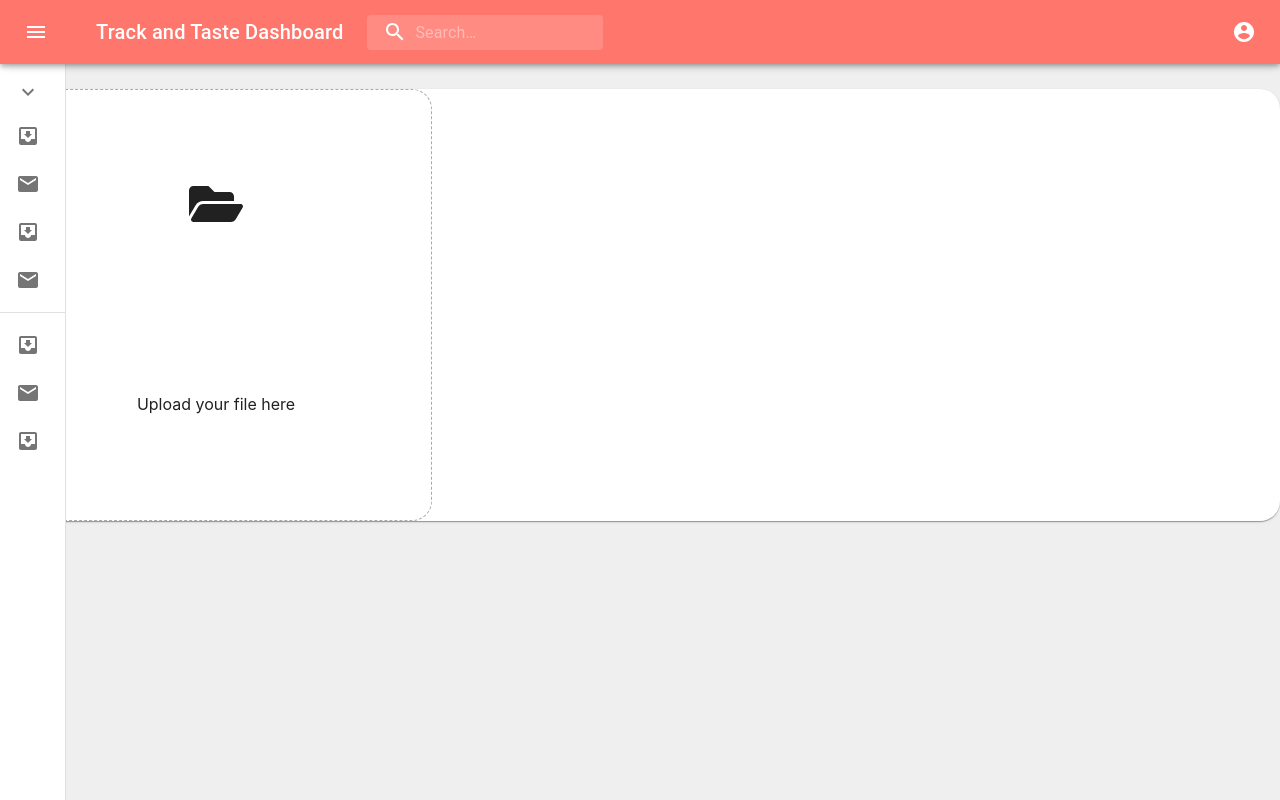
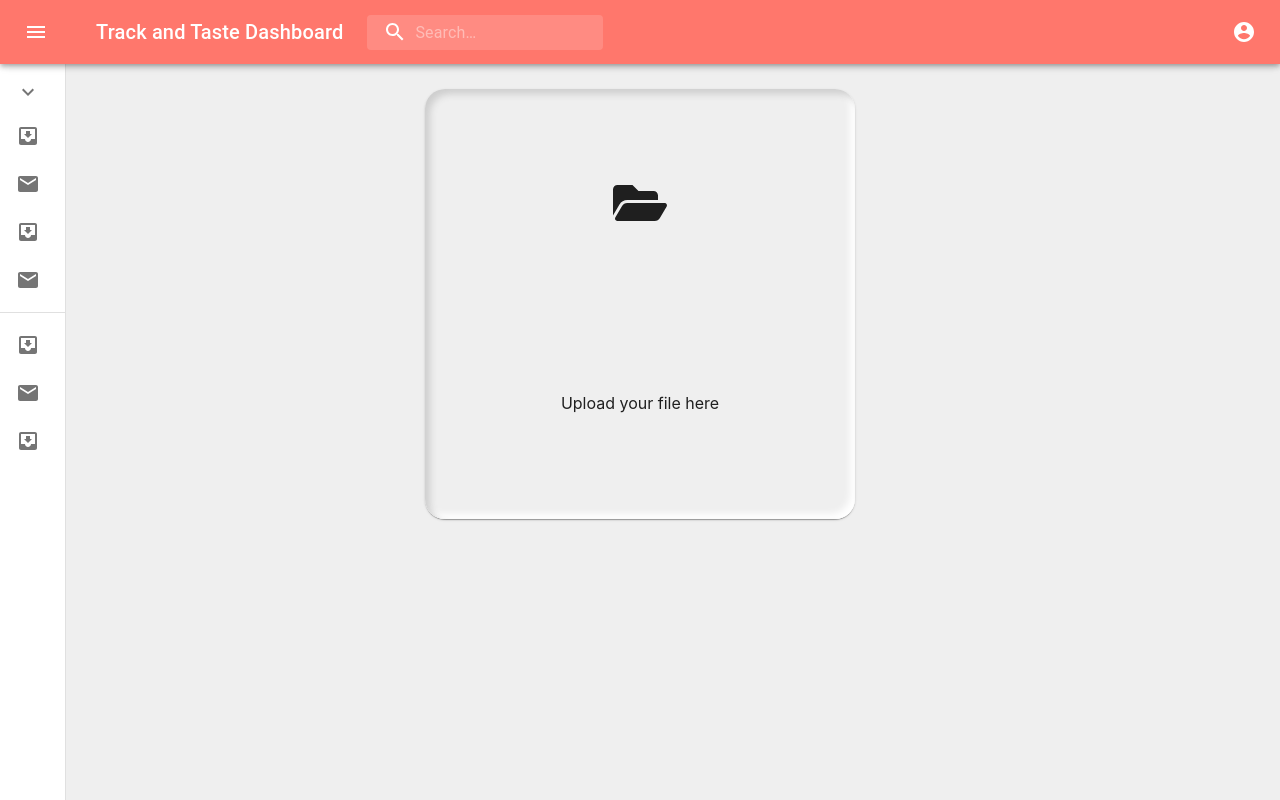
Before and after one commit to mbruty/COMP2003-2020-O, a React (Create React App) app in the folder website/: page /upload in a window 1280 px wide. Built offline with nearby package versions, Linux system fonts and the light colour scheme; what apollo-upload-client would draw is missing.

Commit message:
Styling fixes

```diff
--- a/website/src/file-upload/DragNDrop.tsx
+++ b/website/src/file-upload/DragNDrop.tsx
@@ -85,10 +85,10 @@ const DragNDrop: React.FC<Props> = (props) => {
   console.log(cropData);
 
   return (
-    <>
+    <div className="content">
       {!file &&
         <Paper style={{ borderRadius: 20 }}>
-          <div className="drag-n-drop-container" {...getRootProps()}>
+          <div className="drag-n-drop-container widget" {...getRootProps()}>
             <input {...getInputProps()} />
             {isDragActive && !isDragReject && (
               <>
@@ -137,7 +137,7 @@ const DragNDrop: React.FC<Props> = (props) => {
           </div>
         </>
       }
-    </>
+    </div>
   );
 };
 
--- a/website/src/onboarding/LogIn.tsx
+++ b/website/src/onboarding/LogIn.tsx
@@ -32,6 +32,7 @@ const LogIn: React.FC<Props> = (props) => {
   const showStepper = !(tabIdx === 0 && activeStep === 0);
 
   return (
+    <div className="content">
       <Paper style={{ padding: 25 }}>
         <div>
           <h1>Welcome to the Track and Taste Dashboard</h1>
@@ -43,6 +44,7 @@ const LogIn: React.FC<Props> = (props) => {
           setActiveStep={setActiveStep}
         />
       </Paper>
+    </div>
   );
 };
 
--- a/website/src/styles/dark.scss
+++ b/website/src/styles/dark.scss
@@ -20,11 +20,17 @@ main {
 .widget {
   color: white;
   border-radius: 20px;
-  background: #414141;
-  box-shadow: inset 5px 5px 10px #2b2b2b, inset -5px -5px 10px #575757;
+  background: #212121;
+  box-shadow: inset 5px 5px 12px #0d0d0d, inset -5px -5px 12px #353535;
 }
 
 .side-container {
   background-color: #414141;
   box-shadow: 0px -18px 33px 10px rgba(0, 0, 0, 0.4);
+
+  .widget {
+    border-radius: 20px;
+    background: #414141;
+    box-shadow: inset 5px 5px 12px #1a1a1a, inset -5px -5px 12px #686868;
+  }
 }
--- a/website/src/styles/grid.scss
+++ b/website/src/styles/grid.scss
@@ -1,10 +1,11 @@
 .grid {
   display: grid;
+  overflow-x: hidden;
   grid-template-columns: repeat(4, 1fr);
   grid-auto-rows: calc((100vh - 64px - 25px - 4em) / 4);
   gap: 1rem;
-  width: calc(100% - 100px);
-  margin-left: 70px;
+  width: calc(100vw - 120px);
+  margin-left: 80px;
   align-self: center;
   justify-content: center;
 }
@@ -60,7 +61,7 @@
 }
 
 .widget {
-  animation: cardEnterance 200ms ease-out;
+  animation: cardEnterance 300ms cubic-bezier(.18,.89,.32,1.28);
   transition: linear 200ms ease;
   animation-fill-mode: backwards;
   position: relative;
--- a/website/src/styles/index.scss
+++ b/website/src/styles/index.scss
@@ -20,16 +20,16 @@ body {
 }
 
 main {
-  display: flex;
-  flex-direction: column;
   margin-top: 64px;
   overflow: auto;
   padding-top: 25px;
+  display: flex;
+  flex-direction: column;
   // 100 viewport height - nav bar height - padding top
   height: calc(100vh - 64px - 25px);
 }
 
-main.log-in {
+.content {
   display: grid;
   align-items: start;
   justify-content: center;
@@ -72,7 +72,6 @@ main.log-in {
 .drag-n-drop-container {
   width: 50vmin !important;
   height: 50vmin !important;
-  border: 1px dashed #aaaaaa;
   display: grid;
   place-items: center;
   cursor: pointer;
--- a/website/src/styles/light.scss
+++ b/website/src/styles/light.scss
@@ -8,11 +8,17 @@ main {
 
 .widget {
   border-radius: 20px;
-  background: #e2e7e9;
-  box-shadow: inset 5px 5px 10px #95989a, inset -5px -5px 10px #ffffff;
+  background: #efefef;
+  box-shadow: inset 5px 5px 7px #cecece, inset -5px -5px 7px #ffffff;
 }
 
 .side-container {
-  background-color: rgb(208, 210, 211);
-  box-shadow: 0px -18px 33px 10px rgba(149, 153, 155, 0.733);;
+  background-color: rgb(198, 202, 204);
+  box-shadow: 0px -18px 33px 10px rgba(149, 153, 155, 0.733);
+
+  .widget {
+    border-radius: 20px;
+    background: #c6cacc;
+    box-shadow: inset 5px 5px 7px #aaaeaf, inset -5px -5px 7px #e2e6e9;
+  }
 }
```
Lines whose indentation alone changed are shown as unchanged.
